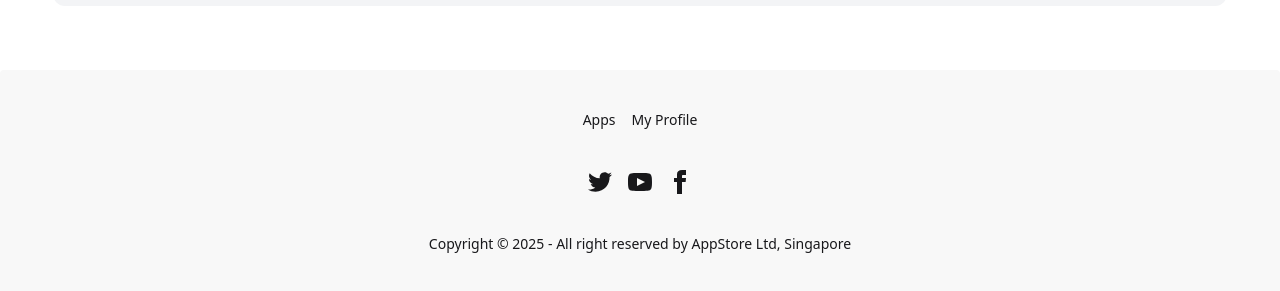
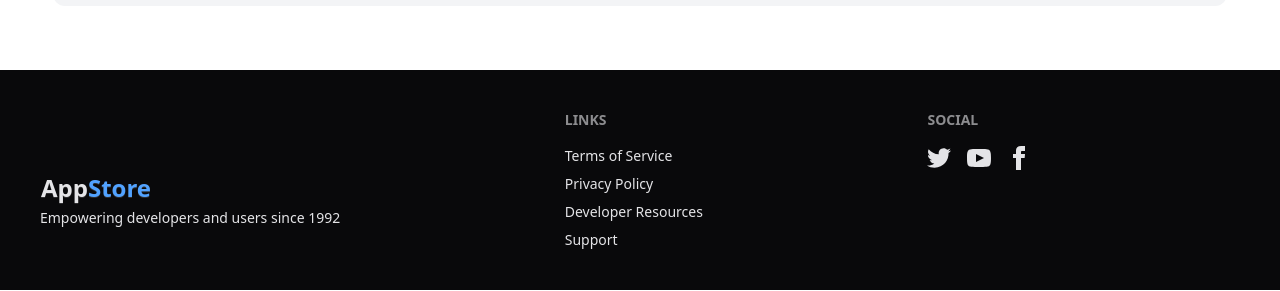
Before and after one commit to jahidhasansabbir/app-store, a React (Vite) app: page / in a window 1280 px wide. Shown: the part 2413-2704 px from the top of the page. Built offline with nearby package versions, Linux system fonts and the light colour scheme; no server answers.

Commit message:
added eye catchy footer

```diff
--- a/src/components/Footer/Footer.jsx
+++ b/src/components/Footer/Footer.jsx
@@ -2,23 +2,46 @@
 import { NavLink } from "react-router";
 
 const Footer = () => {
+
   return (
-    <footer className="footer footer-horizontal footer-center bg-base-200 text-base-content rounded p-10">
-      <nav className="grid grid-flow-col gap-4">
-        <NavLink
-          className={({ isActive }) => isActive ? "bg-gray-300 p-2 rounded-sm" : ''}
-          to="/apps"
+    <footer className="footer sm:footer-horizontal bg-neutral text-neutral-content p-10">
+      <aside>
+        <svg
+          width="50"
+          height="50"
+          viewBox="0 0 24 24"
+          xmlns="http://www.w3.org/2000/svg"
+          fillRule="evenodd"
+          clipRule="evenodd"
+          className="fill-current"
         >
-          Apps
-        </NavLink>
-        <NavLink
-          className={({ isActive }) => isActive ? "bg-gray-300 p-2 rounded-sm" : ''}
-          to="/my-profile"
-        >
-          My Profile
-        </NavLink>
+          <path d="M22.672 15.226l-2.432.811...z"></path>
+        </svg>
+        <p>
+           <NavLink to='/' className="btn btn-ghost text-xl md:text-2xl pl-0"><span className="">App</span><span className="-ml-1.5 text-blue-400">Store</span></NavLink>
+          <br />
+          Empowering developers and users since 1992
+        </p>
+      </aside>
+
+      <nav>
+        <h6 className="footer-title">Links</h6>
+        <a href="/terms" className="link link-hover">
+          Terms of Service
+        </a>
+        <a href="/privacy" className="link link-hover">
+          Privacy Policy
+        </a>
+        <a href="/developer" className="link link-hover">
+          Developer Resources
+        </a>
+        <a href="/support" className="link link-hover">
+          Support
+        </a>
       </nav>
+
       <nav>
+        <h6 className="footer-title">Social</h6>
         <div className="grid grid-flow-col gap-4">
       <a>
         <svg
@@ -26,9 +49,9 @@
           width="24"
           height="24"
           viewBox="0 0 24 24"
-              className="fill-current"
-            >
-              <path d="M24 4.557c-.883.392-1.832.656-2.828.775 1.017-.609 1.798-1.574 2.165-2.724-.951.564-2.005.974-3.127 1.195-.897-.957-2.178-1.555-3.594-1.555-3.179 0-5.515 2.966-4.797 6.045-4.091-.205-7.719-2.165-10.148-5.144-1.29 2.213-.669 5.108 1.523 6.574-.806-.026-1.566-.247-2.229-.616-.054 2.281 1.581 4.415 3.949 4.89-.693.188-1.452.232-2.224.084.626 1.956 2.444 3.379 4.6 3.419-2.07 1.623-4.678 2.348-7.29 2.04 2.179 1.397 4.768 2.212 7.548 2.212 9.142 0 14.307-7.721 13.995-14.646.962-.695 1.797-1.562 2.457-2.549z"></path>
+          className="fill-current">
+          <path
+            d="M24 4.557c-.883.392-1.832.656-2.828.775 1.017-.609 1.798-1.574 2.165-2.724-.951.564-2.005.974-3.127 1.195-.897-.957-2.178-1.555-3.594-1.555-3.179 0-5.515 2.966-4.797 6.045-4.091-.205-7.719-2.165-10.148-5.144-1.29 2.213-.669 5.108 1.523 6.574-.806-.026-1.566-.247-2.229-.616-.054 2.281 1.581 4.415 3.949 4.89-.693.188-1.452.232-2.224.084.626 1.956 2.444 3.379 4.6 3.419-2.07 1.623-4.678 2.348-7.29 2.04 2.179 1.397 4.768 2.212 7.548 2.212 9.142 0 14.307-7.721 13.995-14.646.962-.695 1.797-1.562 2.457-2.549z"></path>
         </svg>
       </a>
       <a>
@@ -37,9 +60,9 @@
           width="24"
           height="24"
           viewBox="0 0 24 24"
-              className="fill-current"
-            >
-              <path d="M19.615 3.184c-3.604-.246-11.631-.245-15.23 0-3.897.266-4.356 2.62-4.385 8.816.029 6.185.484 8.549 4.385 8.816 3.6.245 11.626.246 15.23 0 3.897-.266 4.356-2.62 4.385-8.816-.029-6.185-.484-8.549-4.385-8.816zm-10.615 12.816v-8l8 3.993-8 4.007z"></path>
+          className="fill-current">
+          <path
+            d="M19.615 3.184c-3.604-.246-11.631-.245-15.23 0-3.897.266-4.356 2.62-4.385 8.816.029 6.185.484 8.549 4.385 8.816 3.6.245 11.626.246 15.23 0 3.897-.266 4.356-2.62 4.385-8.816-.029-6.185-.484-8.549-4.385-8.816zm-10.615 12.816v-8l8 3.993-8 4.007z"></path>
         </svg>
       </a>
       <a>
@@ -48,19 +71,13 @@
           width="24"
           height="24"
           viewBox="0 0 24 24"
-              className="fill-current"
-            >
-              <path d="M9 8h-3v4h3v12h5v-12h3.642l.358-4h-4v-1.667c0-.955.192-1.333 1.115-1.333h2.885v-5h-3.808c-3.596 0-5.192 1.583-5.192 4.615v3.385z"></path>
+          className="fill-current">
+          <path
+            d="M9 8h-3v4h3v12h5v-12h3.642l.358-4h-4v-1.667c0-.955.192-1.333 1.115-1.333h2.885v-5h-3.808c-3.596 0-5.192 1.583-5.192 4.615v3.385z"></path>
         </svg>
       </a>
     </div>
       </nav>
-      <aside>
-        <p>
-          Copyright © {new Date().getFullYear()} - All right reserved by
-          AppStore Ltd, Singapore
-        </p>
-      </aside>
     </footer>
   );
 };
--- a/src/components/Navbar/Navbar.jsx
+++ b/src/components/Navbar/Navbar.jsx
@@ -55,7 +55,7 @@
            {links}
           </ul>
         </div>
-        <NavLink to='/' className="btn btn-ghost text-xl md:text-2xl pl-0"><span className="">App</span><span className="-ml-1.5 text-blue-600">Store</span></NavLink>
+        <NavLink to='/' className="btn btn-ghost text-xl md:text-2xl pl-0"><span className="">App</span><span className="-ml-1.5 text-blue-400">Store</span></NavLink>
       </div>
       <div className="navbar-center hidden md:flex">
         <ul className="menu menu-horizontal px-1">
```
Lines whose indentation alone changed are shown as unchanged.
